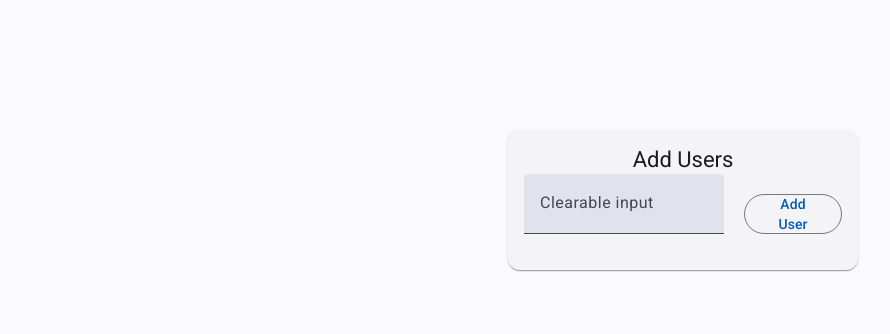
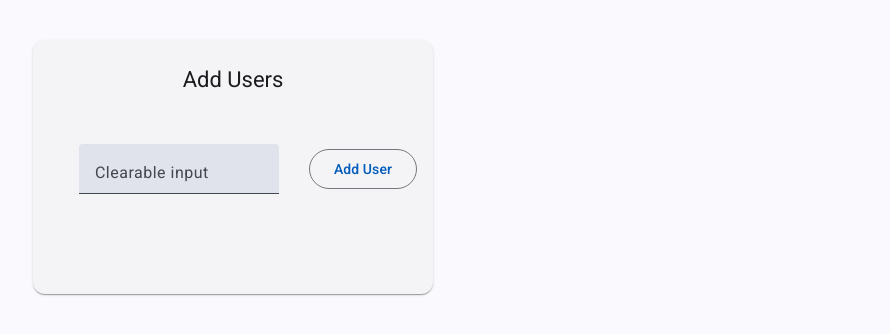
Before and after one commit to meghanachowdaryvelaga/Splitwise, an Angular app: page / in a window 1280 px wide. Shown: the top 334 px of the page, without its empty margins (7-897 px from the left). Built offline with nearby package versions, Linux system fonts and the light colour scheme.

Commit message:
changes made in card

```diff
--- a/src/components/add-user/add-user.css
+++ b/src/components/add-user/add-user.css
@@ -1,30 +1,17 @@
 .center-align{
   display: flex;
-  justify-content: center;
-  align-content: center;
-  margin-top: 80px;
-  width: 100%;
-  text-align: center;
-  padding: 50px;
-}
-.user-card{
-  width:350px;
-  border-radius: 12px;
-  text-align: center;
-
-}
-.title-center{
-display:flex;
-justify-content: center;
+  padding: 20px;
 }
 .flex-parent{
-  display:flex;
-  gap: 20px;
+  display: flex;
   align-items: center;
-  justify-content: space-between;
 }
-
 .example-form-field {
-  height: 80px;
+  height: 70px;
   width: 200px;
+ padding: 30px;
 }
+.example-button-row{
+  white-space: nowrap;
+  padding-bottom :20px;
+}
--- a/src/components/add-user/add-user.html
+++ b/src/components/add-user/add-user.html
@@ -1,11 +1,5 @@
 <div class="center-align">
-<mat-card class="user-card" >
-  <mat-card-header class="title-center">
-    <mat-card-title>Add Users</mat-card-title>
-  </mat-card-header>
-  <mat-card-content class="body-center">
    <div class="flex-parent">
-     <div>
        <mat-form-field class="example-form-field" >
          <mat-label>Clearable input</mat-label>
          <input matInput type="text" [(ngModel)]="value">
@@ -16,13 +10,8 @@
          </button>
          }
        </mat-form-field>
-      </div>
-     <section>
        <div class="example-button-row">
          <button matButton="outlined" (click)="addUser()">Add User</button>
        </div>
-     </section>
     </div>
-  </mat-card-content>
-</mat-card>
 </div>
--- a/src/components/user-list/user-list.css
+++ b/src/components/user-list/user-list.css
@@ -1,10 +1,17 @@
+.user-card{
+  width: 400px;
+  margin: 40px;
+}
+.title-center{
+  margin-top: 10px;
+  justify-content: center;
+}
 .center-align {
-display:flex;
-align-items: center;
-flex-direction: column;
+  display: flex;
+  align-items: center;
+  flex-direction:column;
 }
-.list-align {
+.value-align{
   text-align: left;
-  margin-top: 10px;
-  width: 300px;
+  width: 100%;
 }
--- a/src/components/user-list/user-list.html
+++ b/src/components/user-list/user-list.html
@@ -1,8 +1,13 @@
-<div class = "center-align">
+<mat-card class="user-card">
+  <mat-card-header class="title-center">
+    <mat-card-title>Add Users</mat-card-title>
+  </mat-card-header>
+<mat-card-content class = "center-align">
 <app-add-user (userAdded) ="onUserAdded($event)" ></app-add-user>
-<ol class= "list-align">
+<ol class="value-align">
   <li *ngFor="let user of users">
     {{user}}
   </li>
 </ol>
-</div>
+</mat-card-content>
+</mat-card>
--- a/src/components/user-list/user-list.ts
+++ b/src/components/user-list/user-list.ts
@@ -1,11 +1,12 @@
 import { Component } from '@angular/core';
 import { AddUser } from "../add-user/add-user";
 import { CommonModule } from '@angular/common';
+import { MatCardContent, MatCard, MatCardHeader, MatCardTitle } from "@angular/material/card";
 
 @Component({
   selector: 'app-user-list',
   standalone: true,
-  imports: [AddUser, CommonModule],
+  imports: [AddUser, CommonModule, MatCardContent, MatCard, MatCardHeader, MatCardTitle],
   templateUrl: './user-list.html',
   styleUrls: ['./user-list.css'],
 })
```
